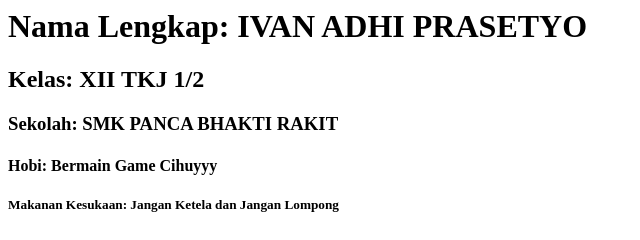
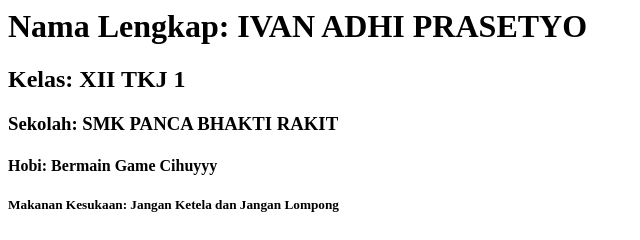
Before and after one commit to Ivan2-url/KK2-NETLIFY, a plain HTML site: page index.html in a window 1280 px wide. Shown: the full height of the page, 0-640 px from the left. Drawn offline with Linux system fonts and the light colour scheme.

Commit message:
Update index.html

```diff
--- a/index.html
+++ b/index.html
@@ -7,7 +7,7 @@
 </head>
 <body>
 <h1>Nama Lengkap: IVAN ADHI PRASETYO</h1>
-<h2>Kelas: XII TKJ 1/2</h2>
+<h2>Kelas: XII TKJ 1</h2>
 <h3>Sekolah: SMK PANCA BHAKTI RAKIT</h3>
 <h4>Hobi: Bermain Game Cihuyyy</h4>
 <h5>Makanan Kesukaan: Jangan Ketela dan Jangan Lompong</h5>
```
